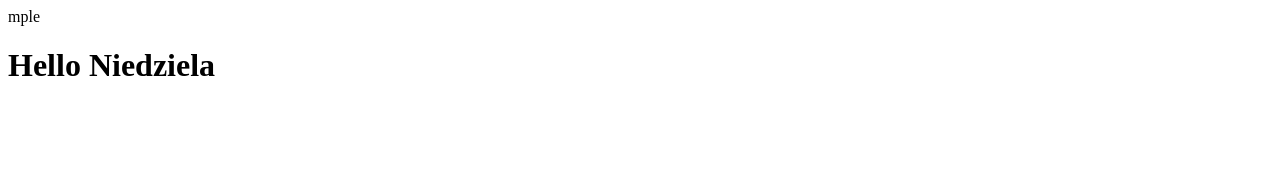
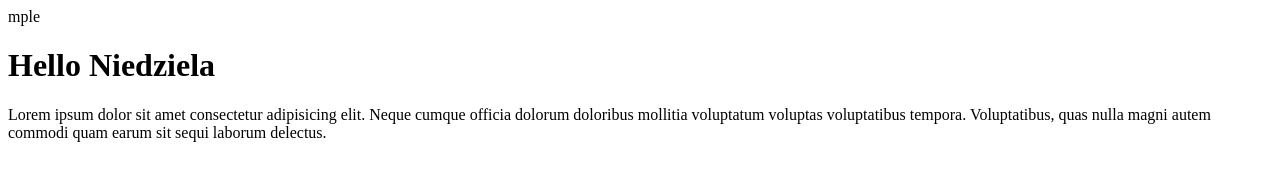
Before and after one commit to rgolembo/git-course-4, a plain HTML site: page index.html in a window 1280 px wide. Drawn offline with Linux system fonts and the light colour scheme.

Commit message:
added paragraph

```diff
--- a/index.html
+++ b/index.html
@@ -7,5 +7,11 @@ mple<!DOCTYPE html>
 </head>
 <body>
     <h1> Hello Niedziela</h1>
+
+    <p>
+        Lorem ipsum dolor sit amet consectetur adipisicing elit.
+        Neque cumque officia dolorum doloribus mollitia voluptatum voluptas voluptatibus tempora.
+        Voluptatibus, quas nulla magni autem commodi quam earum sit sequi laborum delectus.
+    </p>
 </body>
 </html>
```
